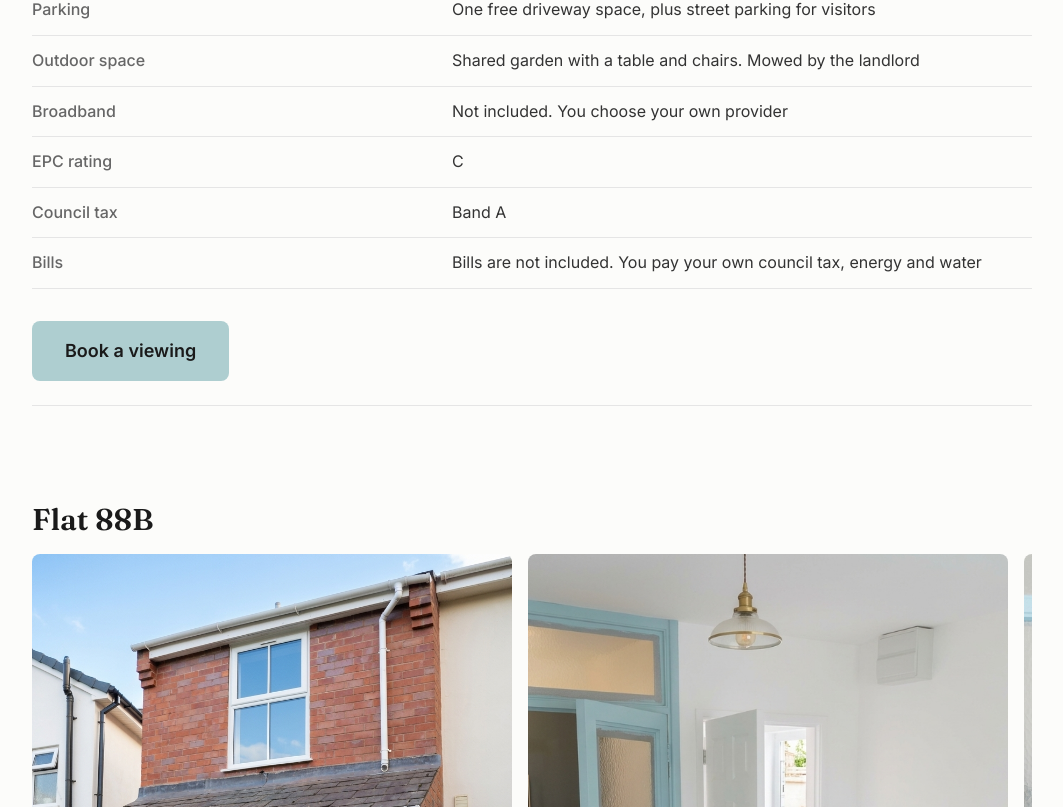
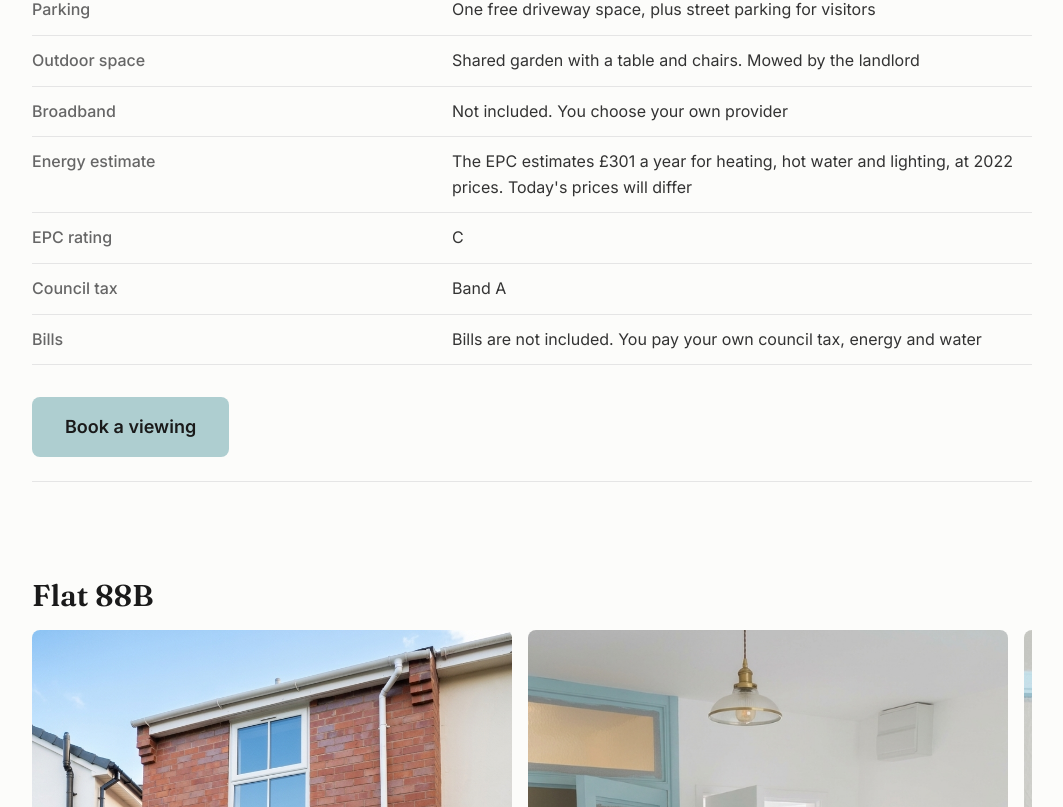
Before and after one commit to Carelli-prop/carelli-properties, a Next.js app: page /apartments in a window 1280 px wide. Shown: the part 1633-2440 px from the top of the page, without its empty margins (108-1171 px from the left). Built offline with nearby package versions, Linux system fonts and the light colour scheme; no server answers.

Commit message:
Update ui.tsx

```diff
--- a/components/ui.tsx
+++ b/components/ui.tsx
@@ -131,6 +131,10 @@ export function FactsTable({ apartment }: { apartment: Apartment }) {
           <td>{apartment.broadband}</td>
         </tr>
         <tr>
+          <th scope="row">Energy estimate</th>
+          <td>{apartment.energyEstimate}</td>
+        </tr>
+        <tr>
           <th scope="row">EPC rating</th>
           <td>
             {apartment.epc}
```
